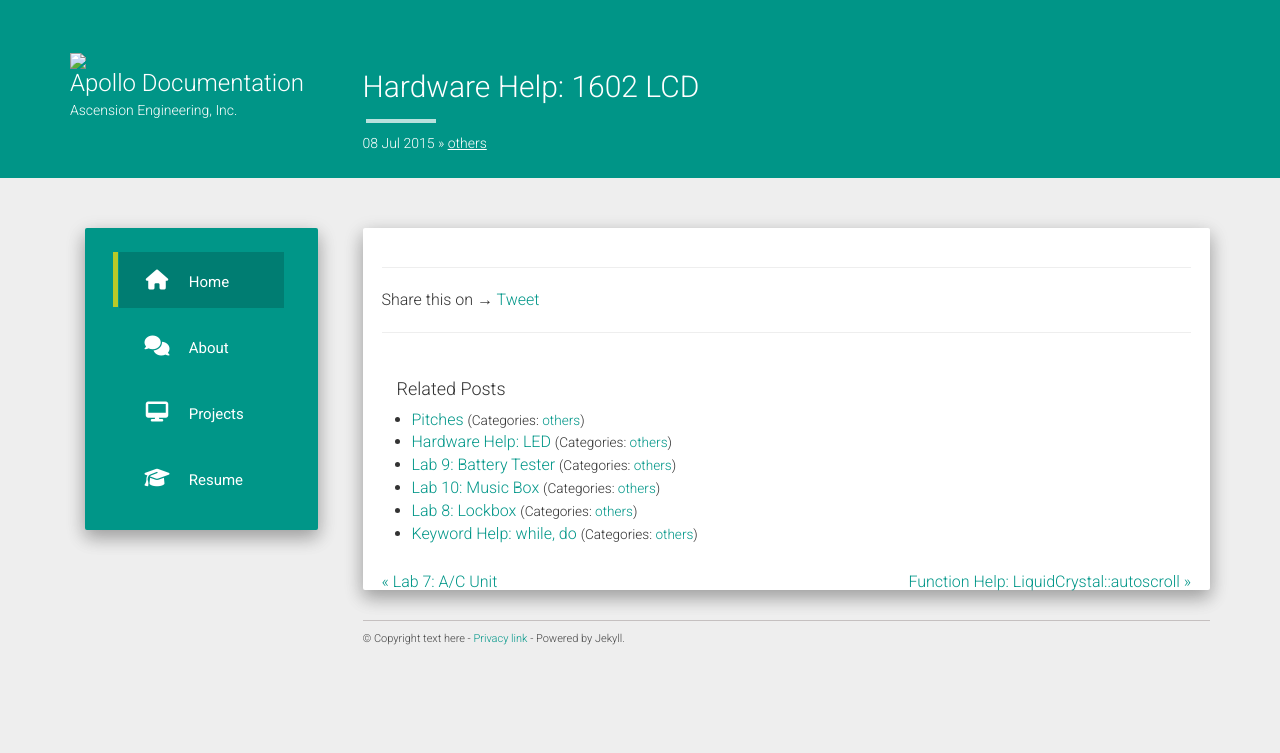
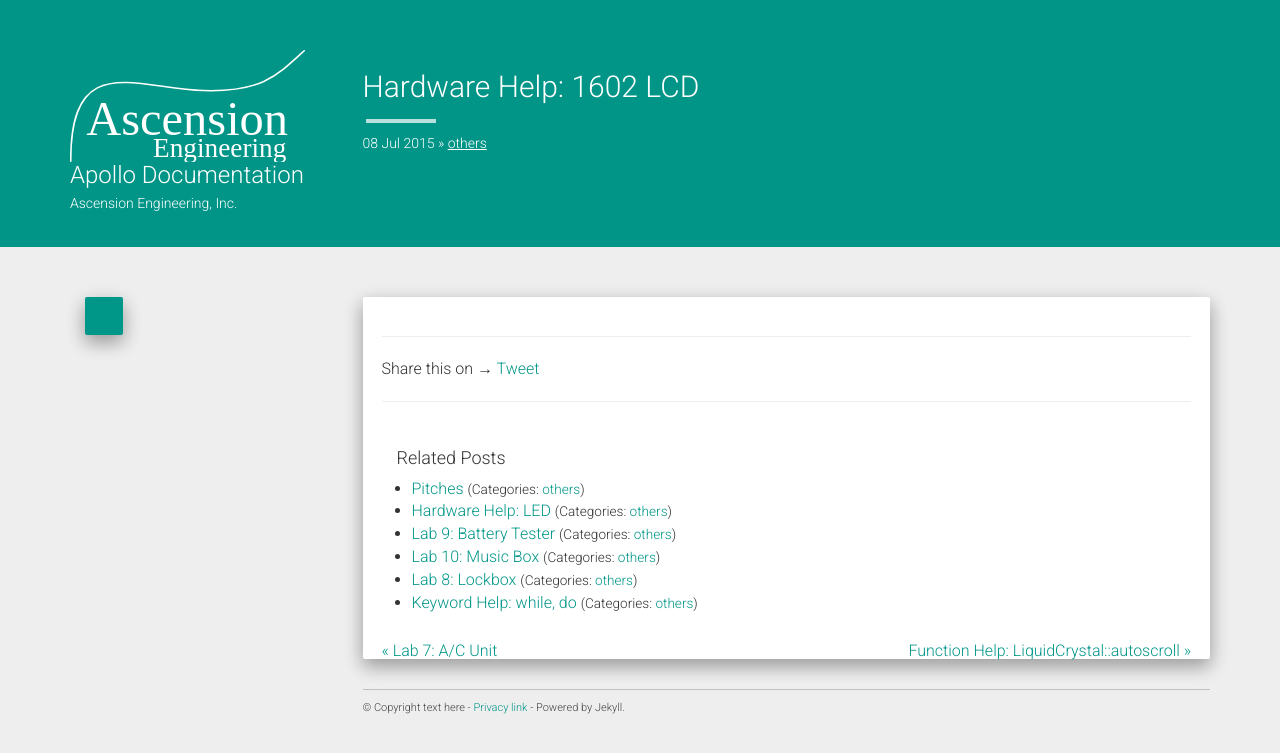
Before and after one commit to AscensionEngineering/ascensionengineering.github.io, a Jekyll site: the page built from _posts/2015-07-08-1602lcd.markdown, in a window 1280 px wide. Shown: the top 753 px of the page. Built offline with Jekyll 4.4.1, drawn with Linux system fonts in a browser that asks for light colours; nearby versions of some CDN libraries; comment, search, counter and statistics services are not loaded.

Commit message:
fix logo link

```diff
--- a/_config.yml
+++ b/_config.yml
@@ -1,32 +1,11 @@
 title: Apollo Documentation
 description: Ascension Engineering, Inc.
 author: Apollo Documentation
-logo: /apollo-docs/assets/asc_eng.svg
+logo: /assets/asc_eng.svg
 github: https://github.com/AscensionEngineering/
 about: Ascension Engineering, Inc.
 # disqus_shortname: aboutashu
 # google_analytics: UA-72862926-1
-urls:
-    - text: Home
-      url: /
-      icon: fa-home
-      layout: post
-    - text: About
-      url: /about/
-      icon: fa-comments
-    - text: Projects
-      url: /projects/
-      icon: fa-desktop
-    - text: Resume
-      url: '#'
-      icon: fa-graduation-cap
-#    - text: Github
-#      url: https://github.com/ashutosh2k12
-#      icon: fa-github
-
-
-# enableTags: true
-# tagarray: []
 
 permalink: :title
 
```
